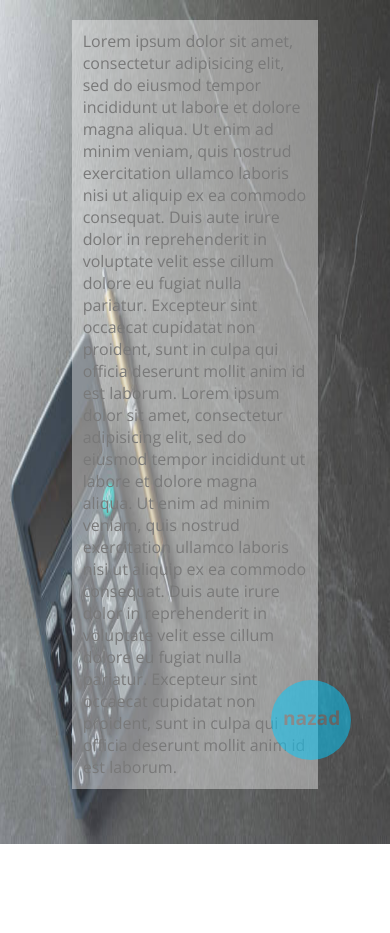
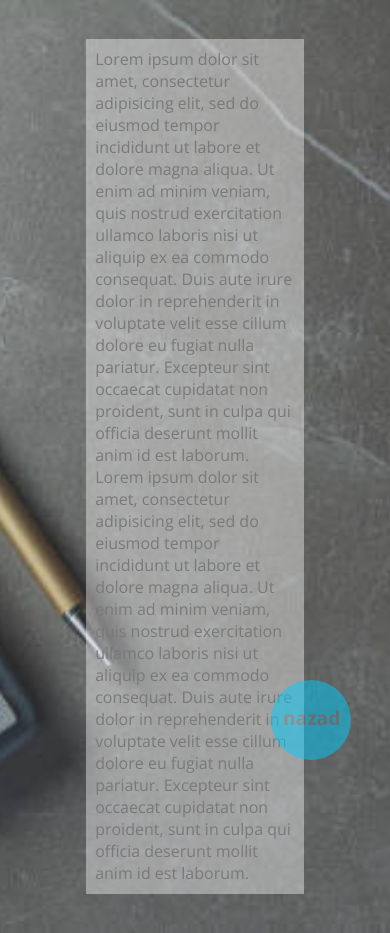
Before and after one commit to spasojevicsasa/Bilans, a plain HTML site: page delatnost.html in a window 390 px wide. Before the commit the page ends 844 px from the top, so only its background shows below. Drawn offline with nearby package versions, Linux system fonts and the light colour scheme.

Commit message:
da se visina

```diff
--- a/css/style.css
+++ b/css/style.css
@@ -83,7 +83,7 @@ header h1 {
 }
 
 .transbox2 {
-  width: 70%;
+  width: 50%;
   margin: auto;
   background-color: hsla(0,0%,100%,0.40);
   padding: 3%;
@@ -352,10 +352,17 @@ header .mainNavigation ul li {
   }
 
   #dltnst {
-  background-size:100% 100%;
-  background-attachment: fixed;
-  background-position: center;
-  padding: 5%;
+    margin: 0 auto;
+    background-repeat:no-repeat;
+    -webkit-background-size:cover;
+    -moz-background-size:cover;
+    -o-background-size:cover;
+    background-size:cover;
+    background-position:center;
+ }
+
+ .transbox2{
+    width: 70%;
 }
 
 }
```
Lines whose indentation alone changed are shown as unchanged.
